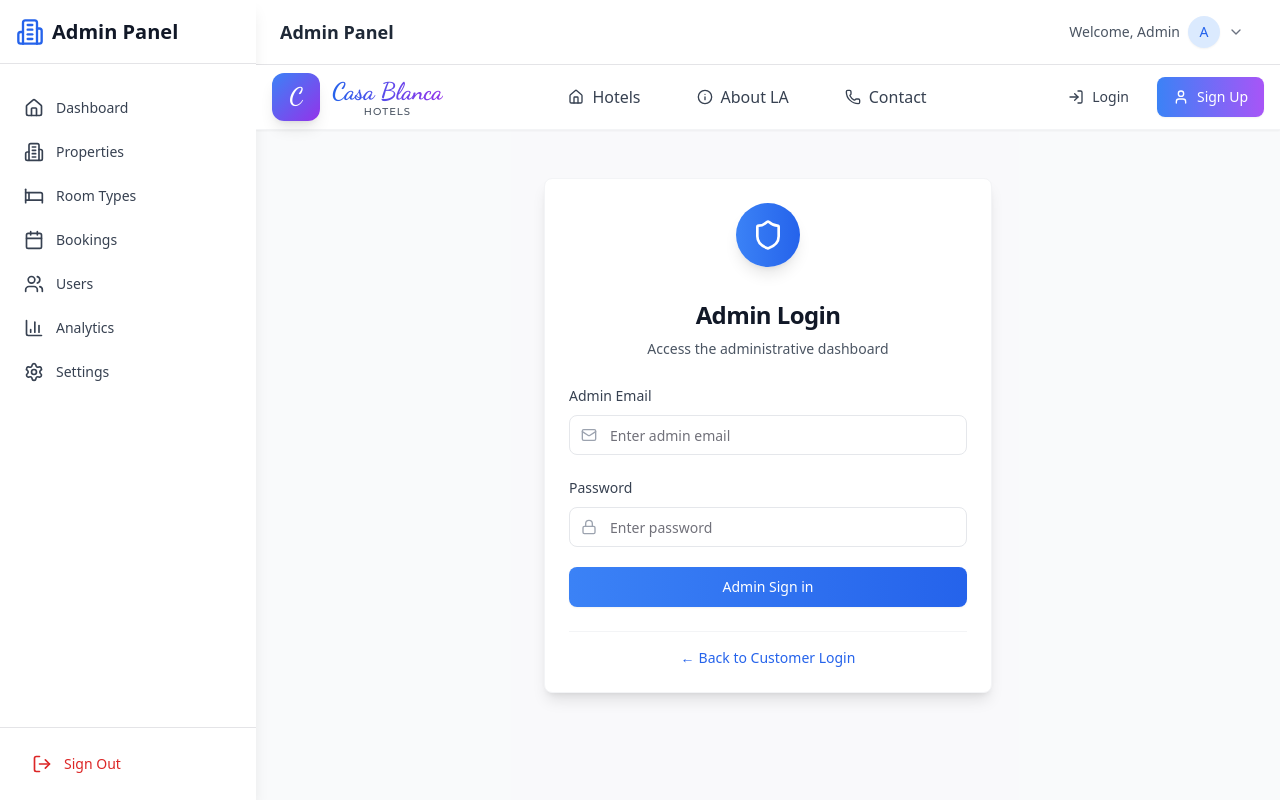
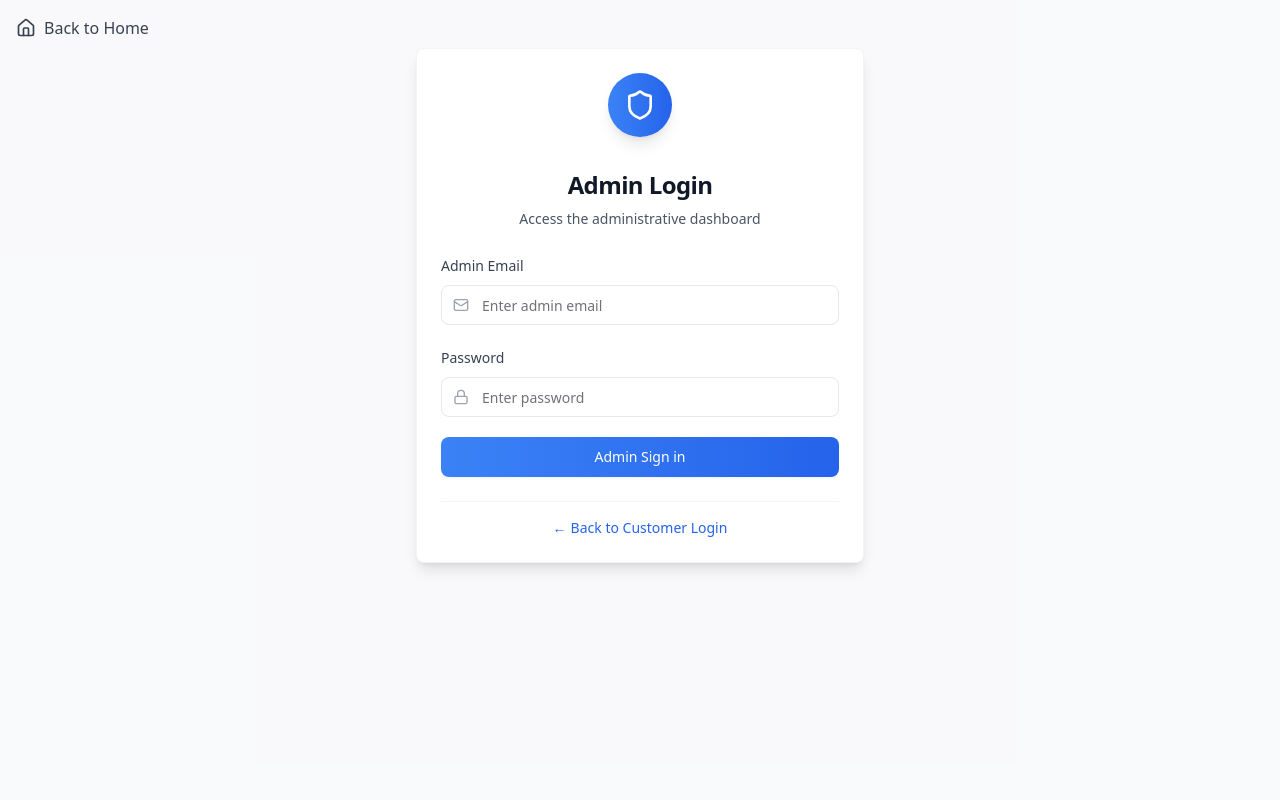
Before and after one commit to abhishek-reddy-m/mot, a Next.js app: page /admin/login in a window 1280 px wide. Built offline with nearby package versions, Linux system fonts and the light colour scheme; no server answers.

Commit message:
fixed admin layout login

```diff
--- a/src/app/admin/layout.tsx
+++ b/src/app/admin/layout.tsx
@@ -41,6 +41,9 @@ export default function AdminLayout({
   const pathname = usePathname();
   const router = useRouter();
 
+  // Check if this is the login page
+  const isLoginPage = pathname === '/admin/login';
+
   // Handle clicking outside the user menu to close it
   useEffect(() => {
     function handleClickOutside(event: MouseEvent) {
@@ -63,6 +66,11 @@ export default function AdminLayout({
       document.removeEventListener('keydown', handleEscKey);
     };
   }, []);
+
+  // For login page, don't render the admin layout
+  if (isLoginPage) {
+    return <>{children}</>;
+  }
 
   return (
     <div className="flex h-screen bg-gray-100">
--- /dev/null
+++ b/src/app/admin/login/layout.tsx
@@ -0,0 +1,13 @@
+'use client';
+
+export default function AdminLoginLayout({
+  children,
+}: {
+  children: React.ReactNode;
+}) {
+  return (
+    <div className="min-h-screen bg-gray-50">
+      {children}
+    </div>
+  );
+}
--- a/src/app/admin/login/page.tsx
+++ b/src/app/admin/login/page.tsx
@@ -8,7 +8,7 @@ import { Button } from '@/components/ui/button';
 import { Input } from '@/components/ui/input';
 import { Card, CardContent, CardDescription, CardHeader, CardTitle } from '@/components/ui/card';
 import Navigation from '@/components/Navigation';
-import { Shield, Mail, Lock } from 'lucide-react';
+import { Shield, Mail, Lock, Home } from 'lucide-react';
 
 function LoginForm() {
   const [email, setEmail] = useState('');
@@ -24,6 +24,8 @@ function LoginForm() {
     setIsLoading(true);
     setError('');
 
+    console.log("Admin login attempt for:", email);
+
     try {
       const result = await signIn('credentials', {
         email,
@@ -32,15 +34,23 @@ function LoginForm() {
         callbackUrl,
       });
 
+      console.log("Admin login result:", result);
+
       if (result?.error) {
         setError('Invalid admin credentials. Please try again.');
-      } else if (result?.url) {
-        // Our middleware will handle redirecting non-admin users
-        router.push(result.url);
-        router.refresh();
       } else {
-        router.push('/admin/dashboard');
-        router.refresh();
+        // Add a slight delay to ensure the session is properly set
+        setTimeout(() => {
+          if (result?.url) {
+            // Our middleware will handle redirecting non-admin users
+            console.log("Admin login success, redirecting to:", result.url);
+            router.push(result.url);
+          } else {
+            console.log("Admin login success, redirecting to dashboard");
+            router.push('/admin/dashboard');
+          }
+          router.refresh();
+        }, 500);
       }
     } catch (error) {
       console.error('Admin login error:', error);
@@ -52,7 +62,12 @@ function LoginForm() {
 
   return (
     <div className="min-h-screen bg-gray-50/50">
-      <Navigation />
+      <div className="absolute top-4 left-4">
+        <Link href="/" className="flex items-center space-x-2 text-gray-700 hover:text-gray-900">
+          <Home className="h-5 w-5" />
+          <span className="font-medium">Back to Home</span>
+        </Link>
+      </div>
 
       <div className="flex items-center justify-center py-12 px-4 sm:px-6 lg:px-8">
         <div className="max-w-md w-full space-y-8">
@@ -150,8 +165,15 @@ function LoginForm() {
 
 export default function AdminLoginPage() {
   return (
-    <Suspense fallback={<div>Loading...</div>}>
+    <Suspense fallback={
+      <div className="flex items-center justify-center min-h-screen">
+        <div className="animate-spin rounded-full h-12 w-12 border-t-2 border-b-2 border-blue-500"></div>
+      </div>
+    }>
       <LoginForm />
     </Suspense>
   );
 }
+
+// Mark this page as not using the admin layout
+AdminLoginPage.getLayout = (page: React.ReactNode) => page;
```
Also changed, not shown: src/middleware.ts (+11 -1 lines).
